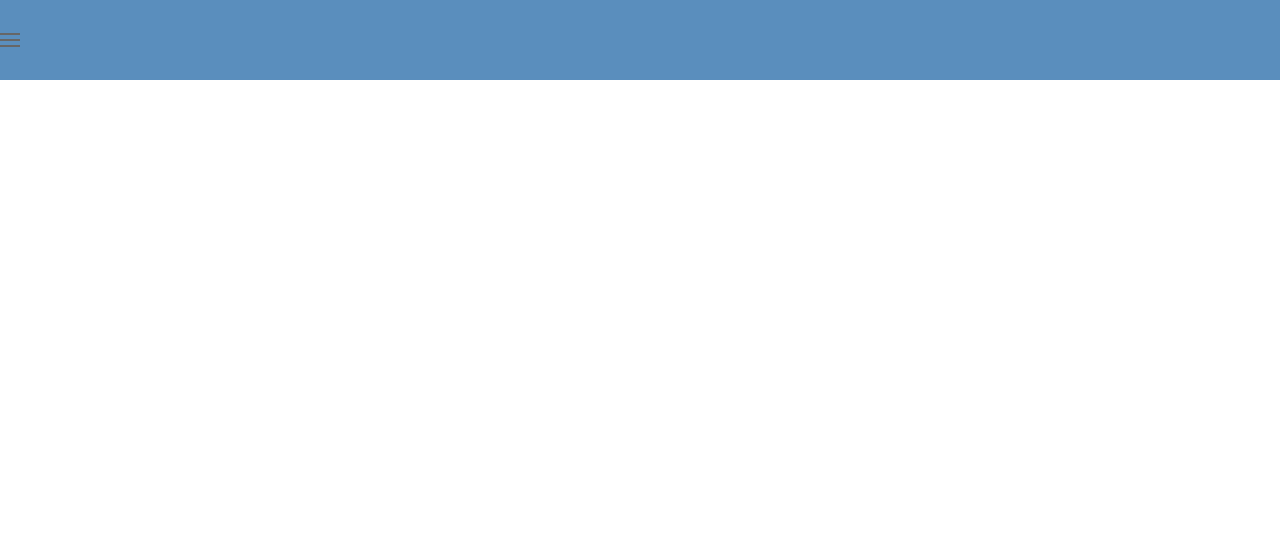
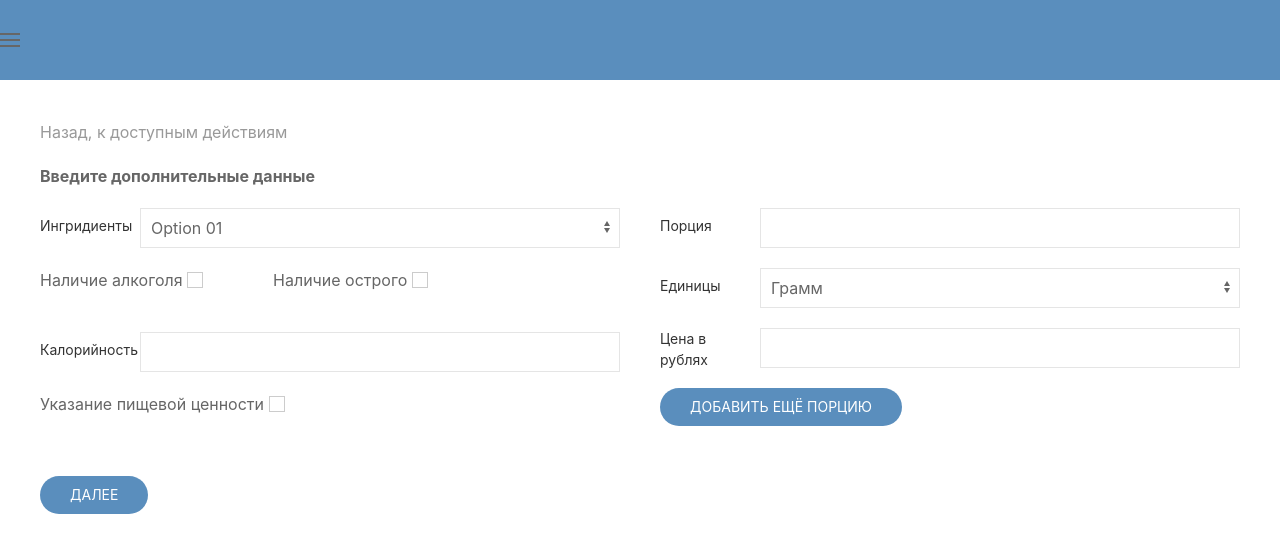
Before and after one commit to GregorySysoev/diplom, a React (Create React App) app: page /service/new-food in a window 1280 px wide. Shown: the top 552 px of the page. Built offline with nearby package versions, Linux system fonts and the light colour scheme.

Commit message:
[service] Добавить страницу добавления услуги типа "еда/напитки"

```diff
--- a/src/App.js
+++ b/src/App.js
@@ -6,6 +6,7 @@ import ServiceListPage from "./components/service/ServiceListPage";
 import HotelEntry from "./components/HotelEntry/HotelEntry"
 import Login from "./components/Login/Login"
 import AvailableActions from './components/AvailableActions/AvailableActions';
+import NewFood from "./components/service/NewFood/NewFood";
 
 export default function App() {
 	return (
@@ -16,7 +17,8 @@ export default function App() {
 				<Route exact path='/hotel' component={HotelEntry}/>
 				<Route exact path='/actions' component={AvailableActions}/>
 				<Route exact path="/service/list" component={ServiceListPage}/>
-				<Route exact path="/service/new" component={NewService}/>
+				<Route exact path="/service/new-service" component={NewService}/>
+				<Route exact path="/service/new-food" component={NewFood}/>
 			</BrowserRouter>
 		</div>
 	)
--- /dev/null
+++ b/src/components/Button.js
@@ -0,0 +1,11 @@
+import React from 'react'
+
+export default function Button(props) {
+	return (
+		<button className="uk-button uk-button-primary"
+				onClick={props.onClick}
+				type={props.type}>
+			{props.label}
+		</button>
+	)
+}
--- /dev/null
+++ b/src/components/service/NewFood/NewFood.js
@@ -0,0 +1,175 @@
+import React, {Component} from 'react'
+import Button from "../../Button"
+
+class NewFood extends Component {
+	constructor(props) {
+		super(props)
+		this.state = {
+			ingredients: '',
+			isAlcoholic: false,
+			isSpicy: false,
+			calorie: '',
+			isNutritional: false,
+			carbohydrates: '',
+			protein: '',
+			fat: '',
+			size: '',
+			units: '',
+			price: '',
+		}
+	}
+
+
+	handleChange = event => {
+		const target = event.target
+		const value = target.type === 'checkbox' ? target.checked : target.value
+		const name = target.name
+
+		this.setState({
+			[name]: value,
+		})
+	}
+
+	render() {
+		return (
+			<div className="uk-container uk-margin-top uk-margin-bottom">
+				<div className="uk-margin-top uk-margin-bottom">
+					<a className="uk-link-muted" href="#">Назад, к доступным действиям</a>
+				</div>
+				<div>
+					<p className="uk-text-bold">Введите дополнительные данные</p>
+				</div>
+				<form className="uk-form-horizontal uk-child-width-1-2@m uk-margin-bottom" data-uk-grid="">
+					<div>
+						<div className="uk-margin-bottom">
+							<label className="uk-form-label">Ингридиенты</label>
+							<div className="uk-form-controls">
+								<select className="uk-select" name="ingredients" onChange={this.handleChange}
+										value={this.state.ingredients}>
+									<option>Option 01</option>
+									<option>Option 02</option>
+									<option>Option 03</option>
+								</select>
+							</div>
+						</div>
+						<div className="uk-margin-bottom">
+							<div className="uk-margin uk-grid-large uk-child-width-auto uk-grid">
+								<div className="uk-margin-bottom">
+									<label>Наличие алкоголя <input className="uk-checkbox"
+																   type="checkbox"
+																   name="isAlcoholic"
+																   checked={this.state.isAlcoholic}
+																   onChange={this.handleChange}/>
+									</label>
+								</div>
+								<div>
+									<label>Наличие острого <input className="uk-checkbox"
+																  type="checkbox"
+																  name="isSpicy"
+																  checked={this.state.isSpicy}
+																  onChange={this.handleChange}/>
+									</label>
+								</div>
+							</div>
+						</div>
+						<div className="uk-margin-bottom">
+							<label className="uk-form-label">Калорийность </label>
+							<div className="uk-form-controls">
+								<input type="number"
+									   className="uk-input"
+									   name="calorie"
+									   onChange={this.handleChange}
+									   value={this.state.calorie}/>
+							</div>
+						</div>
+						<div className="uk-margin-bottom">
+							<div className="uk-margin uk-grid-large uk-child-width-auto uk-grid">
+								<div className="uk-margin-bottom">
+									<label>Указание пищевой ценности <input className="uk-checkbox"
+																			type="checkbox"
+																			name="isNutritional"
+																			checked={this.state.isNutritional}
+																			onChange={this.handleChange}/>
+									</label>
+								</div>
+								<div className="uk-child-width-1-1 uk-child-width-1-3@m uk-grid"
+									 hidden={!this.state.isNutritional}>
+									<div className="uk-margin-bottom">
+										<label className="uk-form-label">Углеводы </label>
+										<div className="uk-form-controls">
+											<input type="number"
+												   className="uk-input"
+												   name="carbohydrates"
+												   onChange={this.handleChange}
+												   value={this.state.carbohydrates}/>
+										</div>
+									</div>
+									<div className="uk-margin-bottom">
+										<label className="uk-form-label">Жиры </label>
+										<div className="uk-form-controls">
+											<input type="number"
+												   className="uk-input"
+												   name="fat"
+												   onChange={this.handleChange}
+												   value={this.state.fat}/>
+										</div>
+									</div>
+									<div className="uk-margin-bottom">
+										<label className="uk-form-label">Белки </label>
+										<div className="uk-form-controls">
+											<input type="number"
+												   className="uk-input"
+												   name="protein"
+												   onChange={this.handleChange}
+												   value={this.state.protein}/>
+										</div>
+									</div>
+								</div>
+							</div>
+						</div>
+					</div>
+					<div>
+						<div className="uk-margin-bottom">
+							<label className="uk-form-label">Порция </label>
+							<div className="uk-form-controls">
+								<input type="number"
+									   className="uk-input"
+									   name="size"
+									   onChange={this.handleChange}
+									   value={this.state.size}/>
+							</div>
+						</div>
+						<div className="uk-margin-bottom">
+							<label className="uk-form-label">Единицы </label>
+							<div className="uk-form-controls">
+								<select className="uk-select" name="units" onChange={this.handleChange}
+										value={this.state.units}>
+									<option value="gr">Грамм</option>
+									<option value="kg">Килограмм</option>
+								</select>
+							</div>
+						</div>
+						<div className="uk-margin-bottom">
+							<label className="uk-form-label uk-margin-remove-top">Цена в рублях </label>
+							<div className="uk-form-controls">
+								<input type="number"
+									   className="uk-input"
+									   name="price"
+									   onChange={this.handleChange}
+									   value={this.state.price}/>
+							</div>
+						</div>
+						<div>
+							<Button label="Добавить ещё порцию"/>
+						</div>
+					</div>
+				</form>
+				<div>
+					<Button label="Далее"/>
+				</div>
+			</div>
+		)
+	}
+}
+
+export default NewFood
```
